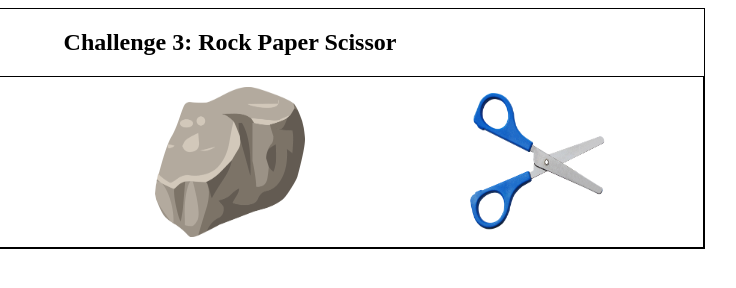
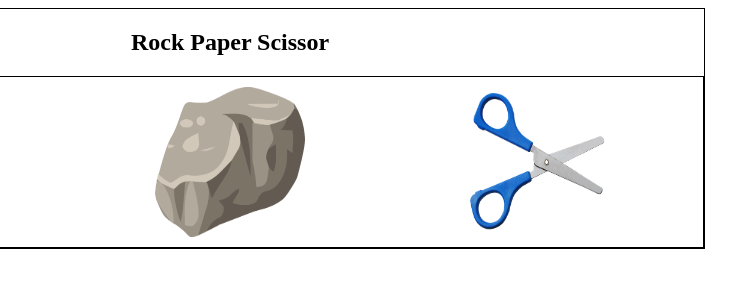
Before and after one commit to Fylls/RockPaperScissors, a plain HTML site: page index.html in a window 1280 px wide. Shown: the full height of the page, 410-1146 px from the left. Drawn offline with Linux system fonts and the light colour scheme.

Commit message:
Update index.html

```diff
--- a/index.html
+++ b/index.html
@@ -8,7 +8,7 @@
   </head>
   <body>
     <div class="container-3">
-      <h2>Challenge 3: Rock Paper Scissor</h2>
+      <h2>Rock Paper Scissor</h2>
 
       <div class="flex-box-rps" id="flex-box-rps-div">
         <img
```
